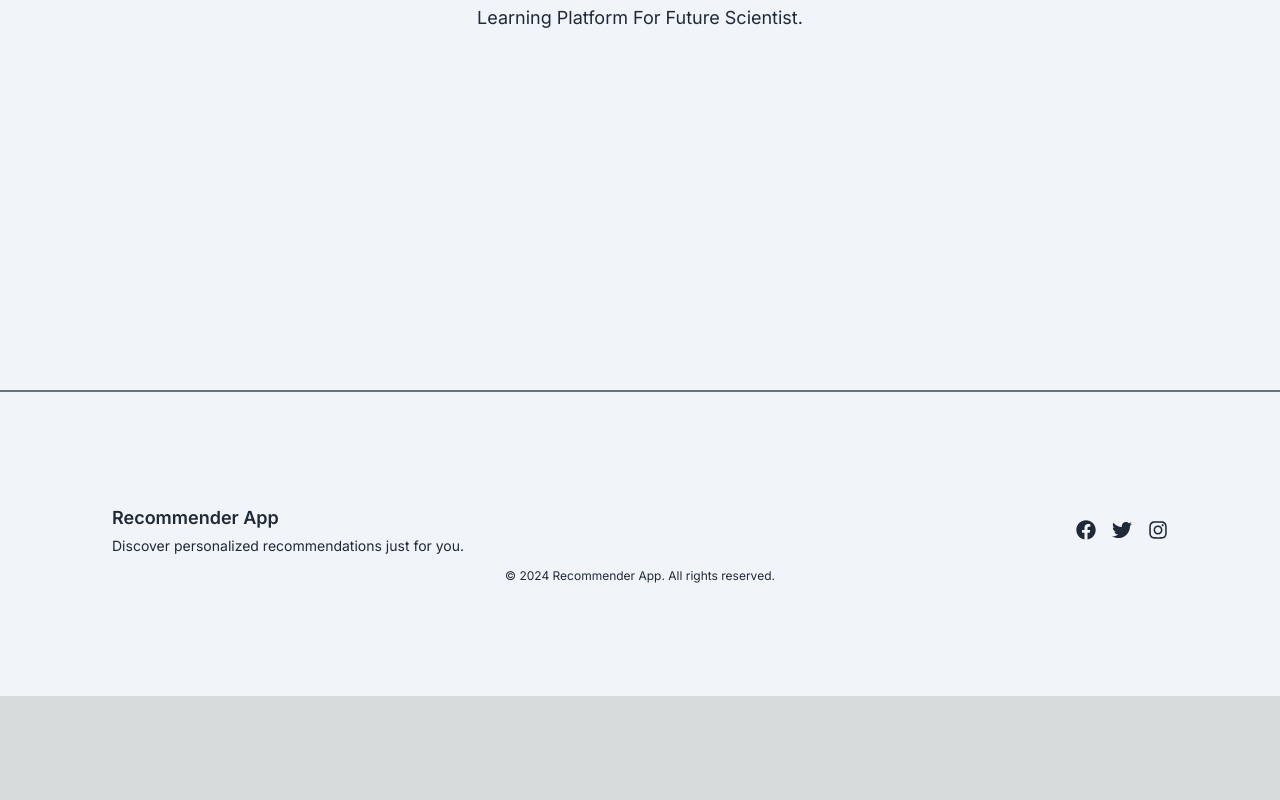
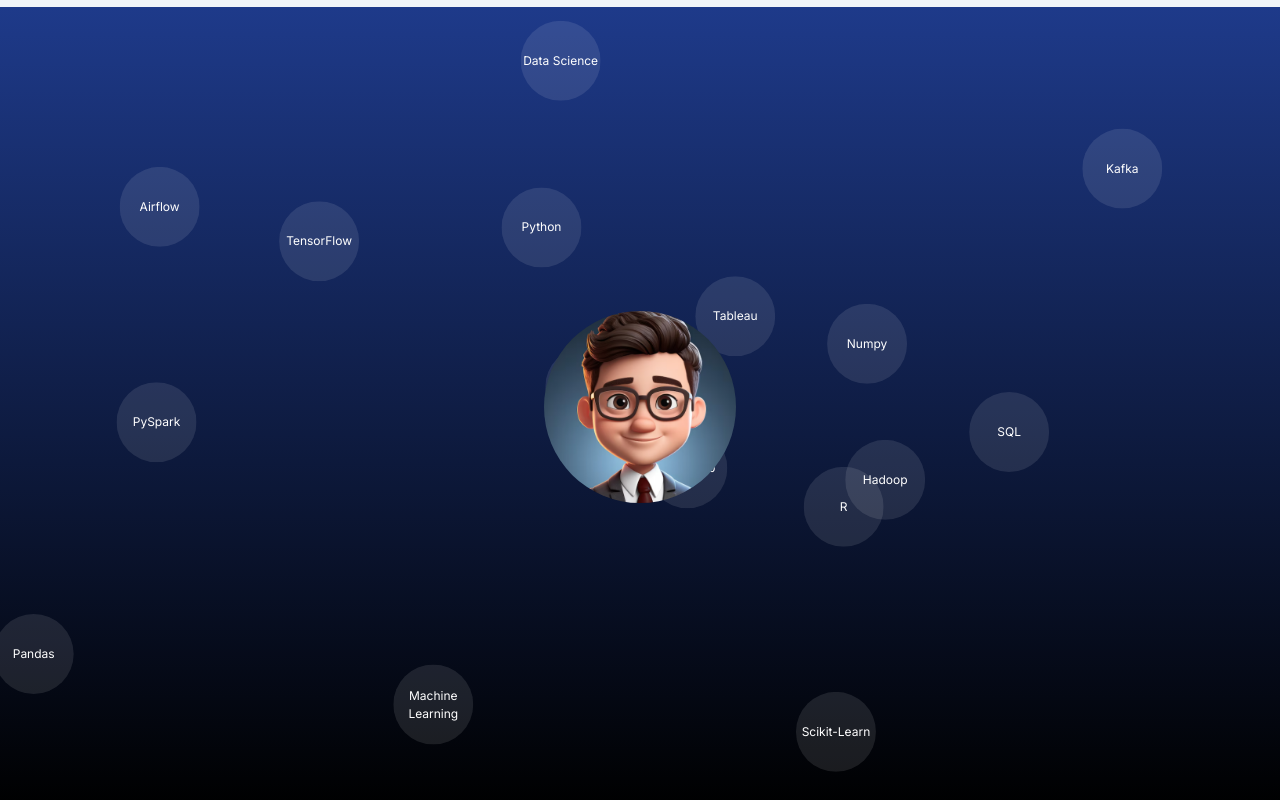
Before and after one commit to Ashish-100-tiwari/datascienceclub, a Next.js app: page / in a window 1280 px wide. Shown: the part 480-1280 px from the top of the page. Before the commit the page ends 1176 px from the top, so only its background shows below. Built offline with nearby package versions, Linux system fonts and the light colour scheme; no server answers.

Commit message:
AT-Banner

```diff
--- a/src/app/globals.css
+++ b/src/app/globals.css
@@ -31,3 +31,279 @@ body {
     text-wrap: balance;
   }
 }
+
+
+/* banner */
+/* General Orbit Container */
+.orbit-container {
+  position: relative;
+  width: 100%;
+  height: 100%;
+}
+
+/* Base Orbit Styles */
+.orbit {
+  position: absolute;
+  display: flex;
+  justify-content: center;
+  align-items: center;
+  width: 80px;
+  height: 80px;
+  border-radius: 50%;
+  background: rgba(255, 255, 255, 0.1); /* Optional background */
+  text-align: center;
+  font-size: 0.75rem;
+  color: #fff;
+  animation: orbit 10s linear infinite;
+}
+
+/* Specific Orbits with unique animations */
+.orbit.python {
+  top: 20%;
+  left: 50%;
+  animation: orbit-python 12s linear infinite;
+}
+
+.orbit.numpy {
+  top: 30%;
+  right: 20%;
+  animation: orbit-numpy 10s linear infinite reverse;
+}
+
+.orbit.pandas {
+  bottom: 25%;
+  left: 10%;
+  animation: orbit-pandas 14s linear infinite;
+}
+
+.orbit.matplotlib {
+  bottom: 40%;
+  right: 30%;
+  animation: orbit-matplotlib 11s linear infinite reverse;
+}
+
+.orbit.pyspark {
+  top: 40%;
+  left: 20%;
+  animation: orbit-pyspark 13s linear infinite;
+}
+
+.orbit.sql {
+  top: 60%;
+  right: 10%;
+  animation: orbit-sql 15s linear infinite reverse;
+}
+
+.orbit.ml {
+  bottom: 10%;
+  left: 40%;
+  animation: orbit-ml 12s linear infinite;
+}
+
+.orbit.ds {
+  top: 10%;
+  right: 40%;
+  animation: orbit-ds 13s linear infinite reverse;
+}
+
+.orbit.r {
+  top: 50%;
+  left: 70%;
+  animation: orbit-r 14s linear infinite;
+}
+
+.orbit.tensorflow {
+  top: 15%;
+  right: 60%;
+  animation: orbit-tensorflow 10s linear infinite reverse;
+}
+
+.orbit.sklearn {
+  bottom: 20%;
+  left: 70%;
+  animation: orbit-sklearn 16s linear infinite;
+}
+
+.orbit.hadoop {
+  bottom: 50%;
+  right: 20%;
+  animation: orbit-hadoop 9s linear infinite reverse;
+}
+
+.orbit.airflow {
+  top: 5%;
+  left: 15%;
+  animation: orbit-airflow 17s linear infinite;
+}
+
+.orbit.kafka {
+  bottom: 60%;
+  right: 5%;
+  animation: orbit-kafka 18s linear infinite reverse;
+}
+
+.orbit.spark {
+  top: 45%;
+  left: 55%;
+  animation: orbit-spark 11s linear infinite;
+}
+
+.orbit.tableau {
+  top: 55%;
+  right: 35%;
+  animation: orbit-tableau 19s linear infinite reverse;
+}
+
+/* Orbit Animations */
+@keyframes orbit {
+  0% {
+    transform: rotate(0deg) translateX(150px) rotate(0deg);
+  }
+  100% {
+    transform: rotate(360deg) translateX(150px) rotate(-360deg);
+  }
+}
+
+@keyframes orbit-python {
+  0% {
+    transform: rotate(0deg) translateX(140px) rotate(0deg);
+  }
+  100% {
+    transform: rotate(360deg) translateX(140px) rotate(-360deg);
+  }
+}
+
+@keyframes orbit-numpy {
+  0% {
+    transform: rotate(0deg) translateX(130px) rotate(0deg);
+  }
+  100% {
+    transform: rotate(360deg) translateX(130px) rotate(-360deg);
+  }
+}
+
+@keyframes orbit-pandas {
+  0% {
+    transform: rotate(0deg) translateX(160px) rotate(0deg);
+  }
+  100% {
+    transform: rotate(360deg) translateX(160px) rotate(-360deg);
+  }
+}
+
+@keyframes orbit-matplotlib {
+  0% {
+    transform: rotate(0deg) translateX(170px) rotate(0deg);
+  }
+  100% {
+    transform: rotate(360deg) translateX(170px) rotate(-360deg);
+  }
+}
+
+@keyframes orbit-pyspark {
+  0% {
+    transform: rotate(0deg) translateX(150px) rotate(0deg);
+  }
+  100% {
+    transform: rotate(360deg) translateX(150px) rotate(-360deg);
+  }
+}
+
+@keyframes orbit-sql {
+  0% {
+    transform: rotate(0deg) translateX(140px) rotate(0deg);
+  }
+  100% {
+    transform: rotate(360deg) translateX(140px) rotate(-360deg);
+  }
+}
+
+@keyframes orbit-ml {
+  0% {
+    transform: rotate(0deg) translateX(120px) rotate(0deg);
+  }
+  100% {
+    transform: rotate(360deg) translateX(120px) rotate(-360deg);
+  }
+}
+
+@keyframes orbit-ds {
+  0% {
+    transform: rotate(0deg) translateX(180px) rotate(0deg);
+  }
+  100% {
+    transform: rotate(360deg) translateX(180px) rotate(-360deg);
+  }
+}
+
+@keyframes orbit-r {
+  0% {
+    transform: rotate(0deg) translateX(110px) rotate(0deg);
+  }
+  100% {
+    transform: rotate(360deg) translateX(110px) rotate(-360deg);
+  }
+}
+
+@keyframes orbit-tensorflow {
+  0% {
+    transform: rotate(0deg) translateX(170px) rotate(0deg);
+  }
+  100% {
+    transform: rotate(360deg) translateX(170px) rotate(-360deg);
+  }
+}
+
+@keyframes orbit-sklearn {
+  0% {
+    transform: rotate(0deg) translateX(160px) rotate(0deg);
+  }
+  100% {
+    transform: rotate(360deg) translateX(160px) rotate(-360deg);
+  }
+}
+
+@keyframes orbit-hadoop {
+  0% {
+    transform: rotate(0deg) translateX(150px) rotate(0deg);
+  }
+  100% {
+    transform: rotate(360deg) translateX(150px) rotate(-360deg);
+  }
+}
+
+@keyframes orbit-airflow {
+  0% {
+    transform: rotate(0deg) translateX(140px) rotate(0deg);
+  }
+  100% {
+    transform: rotate(360deg) translateX(140px) rotate(-360deg);
+  }
+}
+
+@keyframes orbit-kafka {
+  0% {
+    transform: rotate(0deg) translateX(130px) rotate(0deg);
+  }
+  100% {
+    transform: rotate(360deg) translateX(130px) rotate(-360deg);
+  }
+}
+
+@keyframes orbit-spark {
+  0% {
+    transform: rotate(0deg) translateX(160px) rotate(0deg);
+  }
+  100% {
+    transform: rotate(360deg) translateX(160px) rotate(-360deg);
+  }
+}
+
+@keyframes orbit-tableau {
+  0% {
+    transform: rotate(0deg) translateX(180px) rotate(0deg);
+  }
+  100% {
+    transform: rotate(360deg) translateX(180px) rotate(-360deg);
+  }
+}
--- a/src/assets/index.js
+++ b/src/assets/index.js
@@ -1,4 +1,5 @@
 import opencv from './jpeg/opencv.jpeg'
+import dsc from './jpeg/dsc.jpg'
 import pytorch from './png/pytorch.png'
 import scikitlearn from './png/scikit-learn.png'
 import matplotlib from './svg/matplotlib.svg'
@@ -6,4 +7,5 @@ import numpy from './svg/numpy.svg'
 import pandas from './svg/pandas.svg'
 import seaborn from './svg/seaborn.svg'
 import tensorflow from './svg/tensorflow.svg'
-export {opencv, pytorch,scikitlearn,matplotlib,numpy,pandas,seaborn,tensorflow};
+import student from './png/student.png'
+export {opencv, pytorch,scikitlearn,matplotlib,numpy,pandas,seaborn,tensorflow, student,dsc};
--- a/src/components/header/header.jsx
+++ b/src/components/header/header.jsx
@@ -1,20 +1,60 @@
+import { matplotlib, numpy, pandas, student } from '@/assets';
 import { useGlobalContext } from '@/context/store';
-import React from 'react'
+import Image from 'next/image';
+import React from 'react';
 
 const Header = () => {
-  const{darkMode}=useGlobalContext();
+  const { darkMode } = useGlobalContext();
+
   return (
-    <div className={`flex items-center h-screen  justify-center w-auto ${darkMode?"bg-gray-900 text-white" : "bg-slate-100 text-gray-800"}`}>
+    <>
+      <div
+        className={`flex items-center h-[400px] justify-center ${
+          darkMode ? 'bg-gray-900 text-white' : 'bg-slate-100 text-gray-800'
+        }`}
+      >
         <div className="text-center">
-          <h1 className="text-4xl font-bold mb-4">
-            Welcome to Data Science Club
-          </h1>
-          <p className="text-lg">
-            Learning Platform For Future Scientist.
-          </p>
+          <h1 className="text-4xl font-bold mb-4">Welcome to Data Science Club</h1>
+          <p className="text-lg">Learning Platform For Future Scientists.</p>
         </div>
       </div>
-  )
-}
+      {/* Space-themed Complex Animation */}
+      <div className="relative w-full h-screen bg-gradient-to-b from-blue-900 to-black overflow-hidden flex justify-center items-center text-white">
+        {/* Central Student Face */}
+        <div className="relative w-48 h-48 rounded-full flex justify-center items-center z-10 overflow-hidden">
+          <Image
+            src={student}
+            alt="Student"
+            width={192}
+            height={192}
+            className="rounded-full" /* Ensures the image is circular */
+          />
+        </div>
+
+        {/* Orbiting Icons */}
+        <div className="absolute w-full h-full flex justify-center items-center">
+          <div className="orbit-container">
+            <div className="orbit python"><h1>Python</h1></div>
+            <div className="orbit numpy"><h1>Numpy</h1></div>
+            <div className="orbit pandas"><h1>Pandas</h1></div>
+            <div className="orbit matplotlib"><h1>Matplotlib</h1></div>
+            <div className="orbit pyspark"><h1>PySpark</h1></div>
+            <div className="orbit sql"><h1>SQL</h1></div>
+            <div className="orbit ml"><h3>Machine Learning</h3></div>
+            <div className="orbit ds"><h1>Data Science</h1></div>
+            <div className="orbit r"><h1>R</h1></div>
+            <div className="orbit tensorflow"><h1>TensorFlow</h1></div>
+            <div className="orbit sklearn"><h1>Scikit-Learn</h1></div>
+            <div className="orbit hadoop"><h1>Hadoop</h1></div>
+            <div className="orbit airflow"><h1>Airflow</h1></div>
+            <div className="orbit kafka"><h1>Kafka</h1></div>
+            <div className="orbit spark"><h1>Spark</h1></div>
+            <div className="orbit tableau"><h1>Tableau</h1></div>
+          </div>
+        </div>
+      </div>
+    </>
+  );
+};
 
 export default Header;
--- a/src/components/navbar/nav.jsx
+++ b/src/components/navbar/nav.jsx
@@ -1,6 +1,7 @@
 "use client"
 import Image from "next/image";
 import Link from "next/link";
+import dsc from '../../assets/jpeg/dsc.jpg'
 import React, { useState } from "react";
 
 const Navbar = ({ darkMode, setDarkMode }) => {
@@ -18,7 +19,7 @@ const Navbar = ({ darkMode, setDarkMode }) => {
     >
       <div className="flex items-center">
         <div className="flex items-center">
-          <Link href={"/"}><Image src="/mlogo.png"  width={20} height={20} alt="Logo" /></Link>
+          <Link href={"/"}><Image src={dsc}  width={60} height={60} alt="Logo" className=" rounded-md" /></Link>
           <Link href={"/"}><h1 className="text-xl font-semibold ml-2">Data science Club</h1></Link>
         </div>
       </div>
```
Also changed, not shown: src/assets/jpeg/dsc.jpg (added), src/assets/png/student.png (added).
